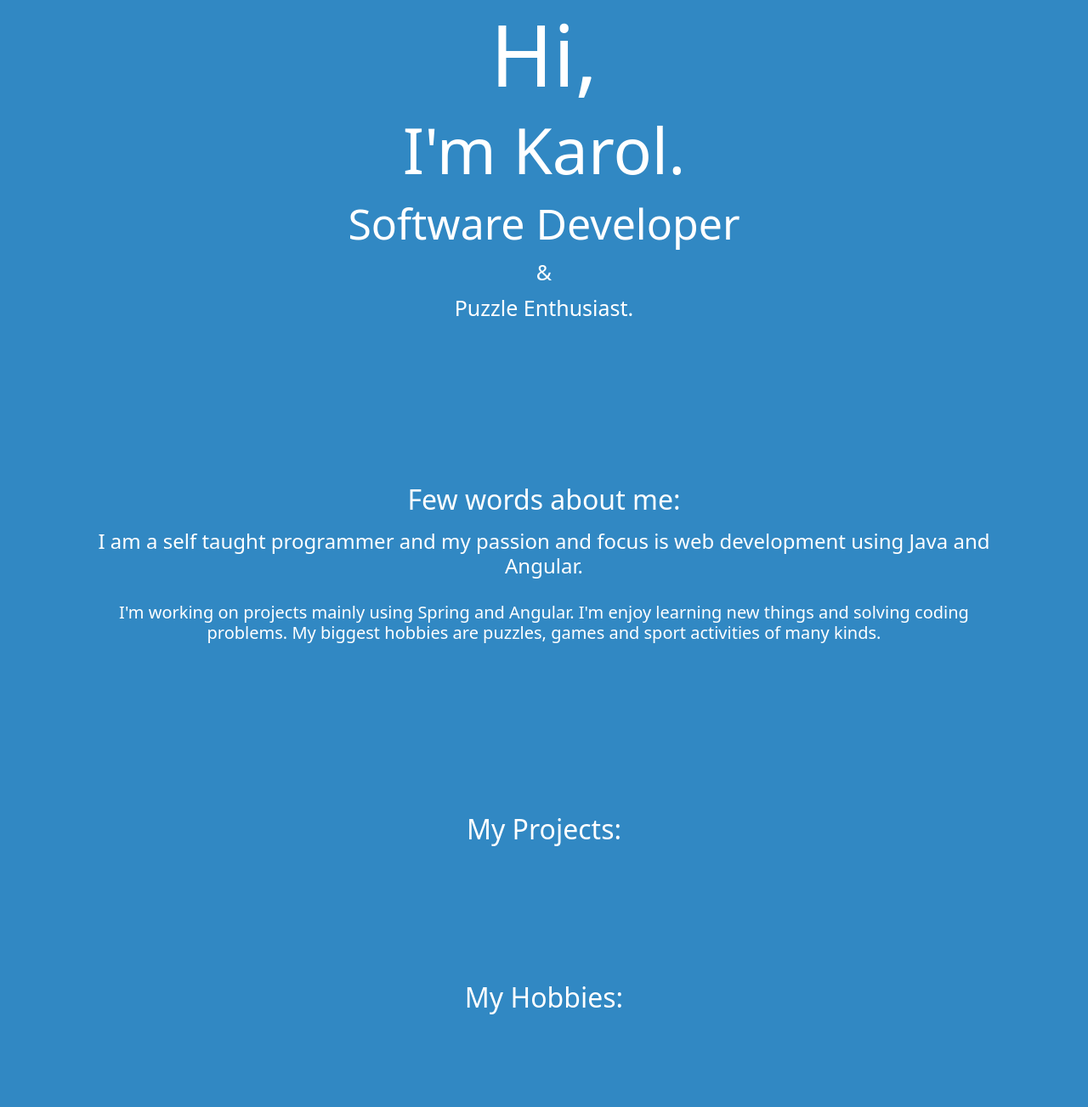
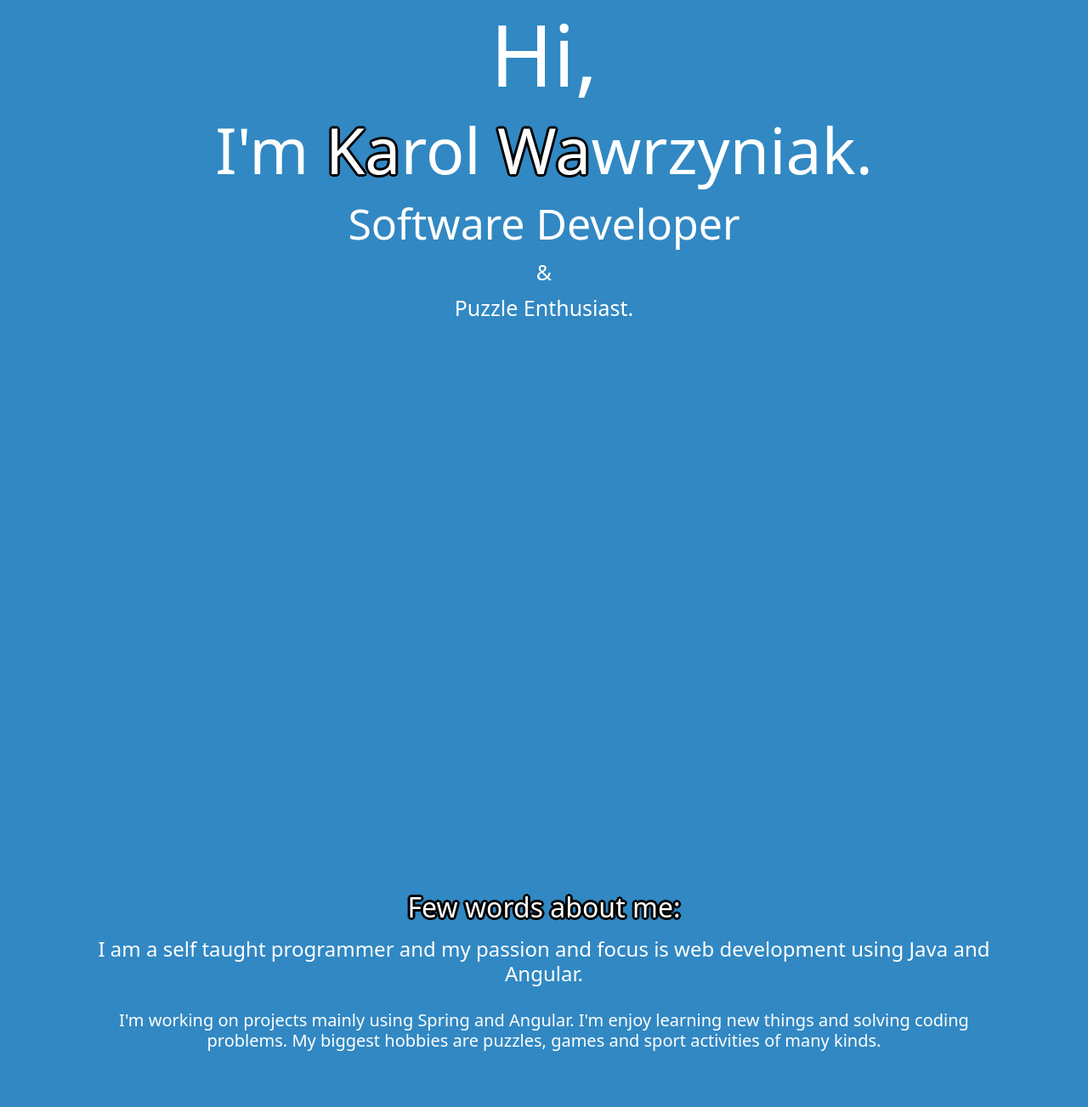
Before and after one commit to KarolW47/kawaPersonalPage, a website: page src/index.html in a window 1280 px wide. Shown: the part 157-1460 px from the top of the page at 85% size. Drawn offline with nearby package versions, Linux system fonts and the light colour scheme; files that its build step writes are made by us from their sources.

Commit message:
fixed spacing and added details to texts

```diff
--- a/scss/main.scss
+++ b/scss/main.scss
@@ -6,8 +6,8 @@ $spacers: (
   3: $spacer,
   4: $spacer * 1.5,
   5: $spacer * 3,
-  6: $spacer * 5,
-  7: $spacer * 10,
+  6: $spacer * 10,
+  7: $spacer * 30,
 );
 
 @import "../node_modules/bootstrap/scss/bootstrap";
--- a/src/index.html
+++ b/src/index.html
@@ -12,7 +12,7 @@
       crossorigin="anonymous"
     />
     <link rel="stylesheet" type="text/css" href="./assets/css/styles.css" />
-    <link rel="stylesheet" href="../assets/css/main.css">
+    <link rel="stylesheet" href="../assets/css/main.css" />
   </head>
 
   <header>
@@ -52,12 +52,15 @@
   </header>
 
   <body>
-    <div class="container-fluid px-5 my-7">
+    <div class="container-fluid px-5 my-6">
       <div class="col-ms">
         <div class="row position-relative">
           <figure class="text-center">
             <h1 style="font-size: 100px; color: white">Hi,</h1>
-            <h1 style="font-size: 75px; color: white">I'm Karol.</h1>
+            <h1 style="font-size: 75px; color: white">
+              I'm <span style="text-shadow: 3px 0 black, -3px 0 black, 0 3px black, 0 -3px black, 2px 2px black, -2px -2px black, 2px -2px black, -2px 2px black;">Ka</span>rol
+              <span style="text-shadow: 3px 0 black, -3px 0 black, 0 3px black, 0 -3px black, 2px 2px black, -2px -2px black, 2px -2px black, -2px 2px black;">Wa</span>wrzyniak.
+            </h1>
             <h3 class="py-1" style="font-size: 50px; color: white">
               Software Developer
             </h3>
@@ -69,11 +72,11 @@
         </div>
       </div>
 
-      <div class="container-fluid px-5 my-7" id="about">
+      <div class="container-fluid px-5 my-7 py-6" id="about">
         <div class="col-ms">
           <div class="row position-relative">
             <figure class="text-center">
-              <p class="h2 py-1" style="color: white">Few words about me:</p>
+              <p class="h2 py-1" style="color: white; text-shadow: 3px 0 black, -3px 0 black, 0 3px black, 0 -3px black, 2px 2px black, -2px -2px black, 2px -2px black, -2px 2px black;">Few words about me:</p>
               <p class="h4 py-1" style="color: white">
                 I am a self taught programmer and my passion and focus is web
                 development using Java and Angular.
@@ -89,18 +92,18 @@
         </div>
       </div>
 
-      <div class="container-fluid px-5 my-7" id="projects">
+      <div class="container-fluid px-5 my-7 py-6" id="projects">
         <div class="col-ms">
           <figure class="text-center">
-            <p class="h2" style="color: white">My Projects:</p>
+            <p class="h2" style="color: white; text-shadow: 3px 0 black, -3px 0 black, 0 3px black, 0 -3px black, 2px 2px black, -2px -2px black, 2px -2px black, -2px 2px black;">My Projects:</p>
           </figure>
         </div>
       </div>
 
-      <div class="container-fluid px-5 my-7" id="hobbies">
+      <div class="container-fluid px-5 my-7 py-6" id="hobbies">
         <div class="col-ms">
           <figure class="text-center">
-            <p class="h2" style="color: white">My Hobbies:</p>
+            <p class="h2" style="color: white; text-shadow: 3px 0 black, -3px 0 black, 0 3px black, 0 -3px black, 2px 2px black, -2px -2px black, 2px -2px black, -2px 2px black;">My Hobbies:</p>
           </figure>
         </div>
       </div>
```
Also changed, not shown: assets/css/main.css.
